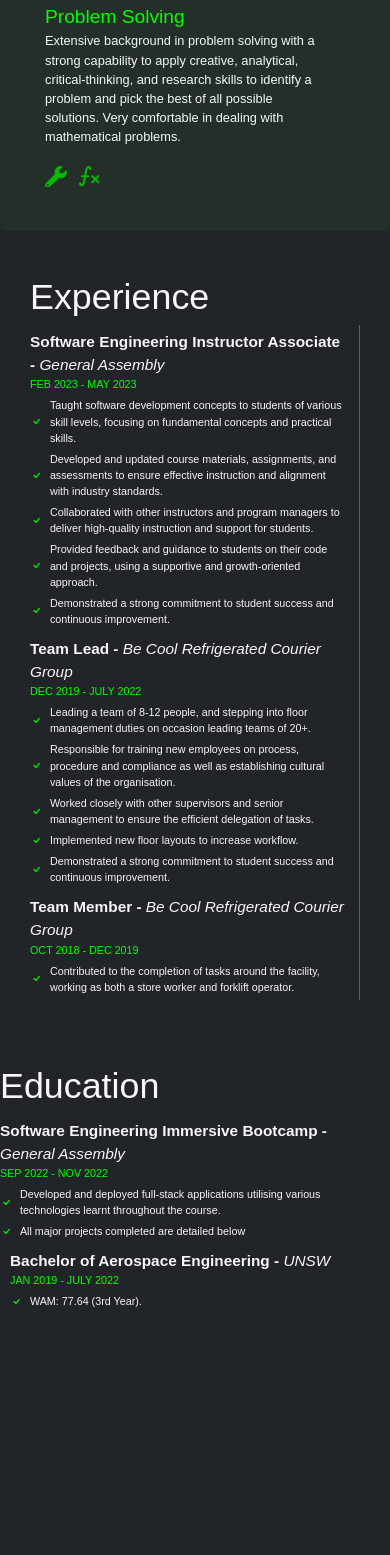
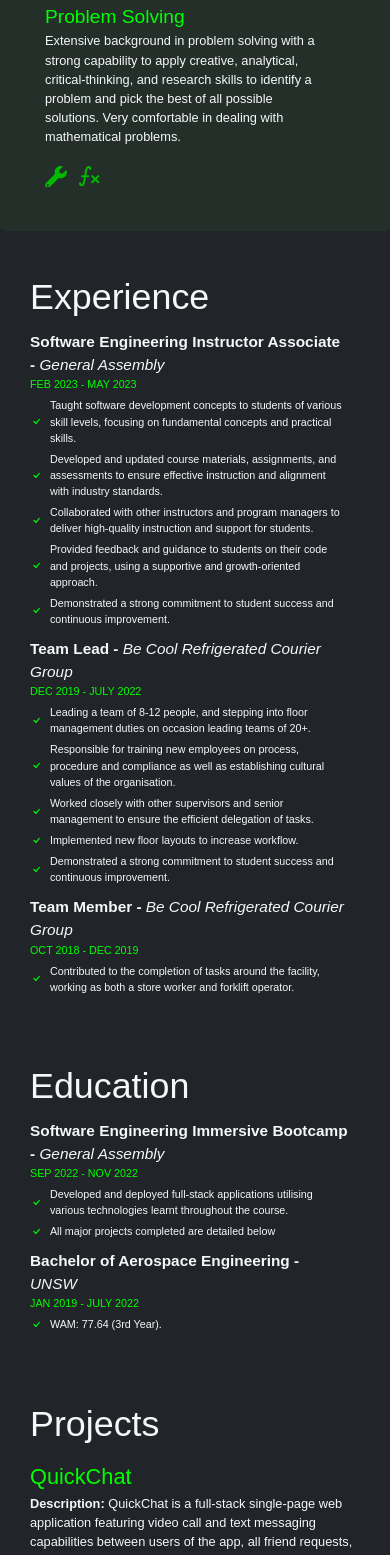
Before and after one commit to mikey712712/Portfolio, a React (Create React App) app: page / in a window 390 px wide. Shown: the part 1264-2819 px from the top of the page. Built offline with nearby package versions, Linux system fonts and the light colour scheme; a web font is replaced by a local one.

Commit message:
responsive styles + fixed overflow issue

```diff
--- a/src/App.js
+++ b/src/App.js
@@ -39,7 +39,7 @@ function App() {
 				<Header tabWidth={tabWidth} />
 				<Welcome tabWidth={tabWidth} />
 				<Skills />
-				<Grid gridTemplateColumns={["1fr", , , "1fr 1fr"]} gridTemplateRows={["1fr 1fr", , , "1fr"]}>
+				<Grid maxW={"100%"} gridTemplateColumns={["1fr", , , "1fr 1fr"]} gridTemplateRows={["auto auto", , , "1fr"]} overflow="hidden">
 					<GridItem>
 						<Experience />
 					</GridItem>
--- a/src/components/Education.js
+++ b/src/components/Education.js
@@ -32,7 +32,7 @@ export default function Education() {
 				w={"100%"}
 				h={"100%"}
 				boxSizing="border-box"
-				p="30px 30px 0 0"
+				p={["30px 30px 30px 30px", , , "30px 30px 0 0"]}
 				fontFamily={"Sono, sans-serif"}
 				// color="white"
 				justify={"flex-start"}
@@ -95,7 +95,7 @@ export default function Education() {
 							</List>
 						</Flex>
 					</GridItem>
-					<GridItem p="5px 0 5px 10px">
+					<GridItem p="5px 10px 5px 0">
 						<Flex
 							flexFlow={"column nowrap"}
 							boxSizing="border-box"
--- a/src/components/Experience.js
+++ b/src/components/Experience.js
@@ -57,7 +57,7 @@ export default function Experience() {
 					Experience
 				</Text>
 				<Grid gridTemplateRows={"auto auto auto"} gridTemplateColumns={"1fr"} autoFlow="column">
-					<GridItem p="5px 15px 5px 0" borderRight={"1px solid rgba(246,247,249,0.3)"}>
+					<GridItem p="5px 15px 5px 0" borderRight={["unset", , , "1px solid rgba(246,247,249,0.3)"]}>
 						<Flex
 							flexFlow={"column nowrap"}
 							boxSizing="border-box"
@@ -134,7 +134,7 @@ export default function Experience() {
 							</List>
 						</Flex>
 					</GridItem>
-					<GridItem p="5px 15px 5px 0" borderRight={"1px solid rgba(246,247,249,0.3)"}>
+					<GridItem p="5px 15px 5px 0" borderRight={["unset", , , "1px solid rgba(246,247,249,0.3)"]}>
 						<Flex
 							flexFlow={"column nowrap"}
 							boxSizing="border-box"
@@ -202,7 +202,7 @@ export default function Experience() {
 							</List>
 						</Flex>
 					</GridItem>
-					<GridItem p="5px 15px 5px 0" borderRight={"1px solid rgba(246,247,249,0.3)"}>
+					<GridItem p="5px 15px 5px 0" borderRight={["unset", , , "1px solid rgba(246,247,249,0.3)"]}>
 						<Flex
 							flexFlow={"column nowrap"}
 							boxSizing="border-box"
```
